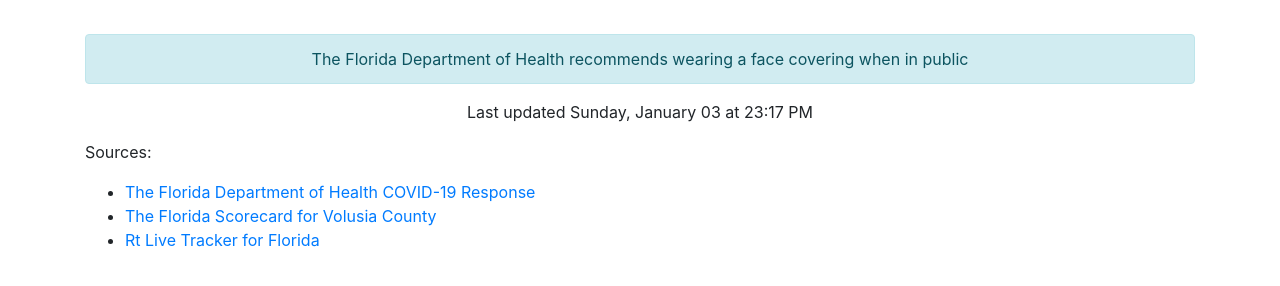
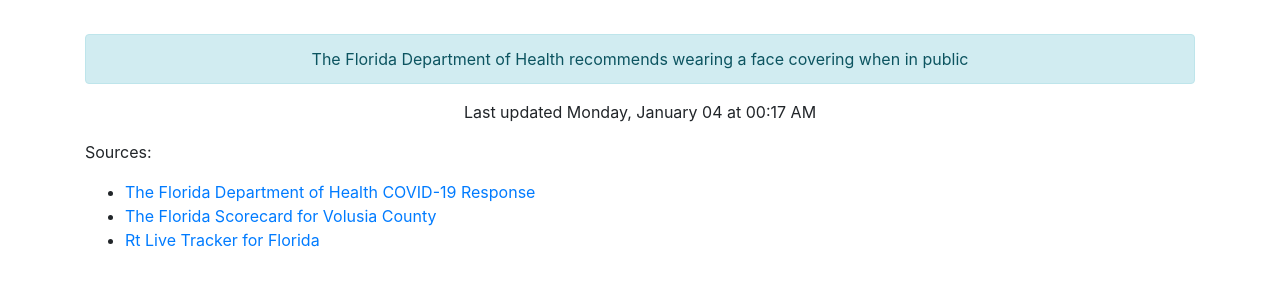
Before and after one commit to thinkjson/timeforchurch, a Jekyll site: the page built from index.md, in a window 1280 px wide. Shown: the part 586-872 px from the top of the page. Built offline with Jekyll 4.4.1, drawn with Linux system fonts in a browser that asks for light colours; our own code applies the rules of GitHub Pages for plain Markdown files.

Commit message:
Updating data

```diff
--- a/_includes/data.html
+++ b/_includes/data.html
@@ -10,4 +10,4 @@
     <div class="outcome text-success">YES</div>
     <div class="alert alert-info" role="alert">The Florida Department of Health recommends wearing a face covering when in public</div>
 
-    <p>Last updated Sunday, January 03 at 23:17 PM</p>
+    <p>Last updated Monday, January 04 at 00:17 AM</p>
```
